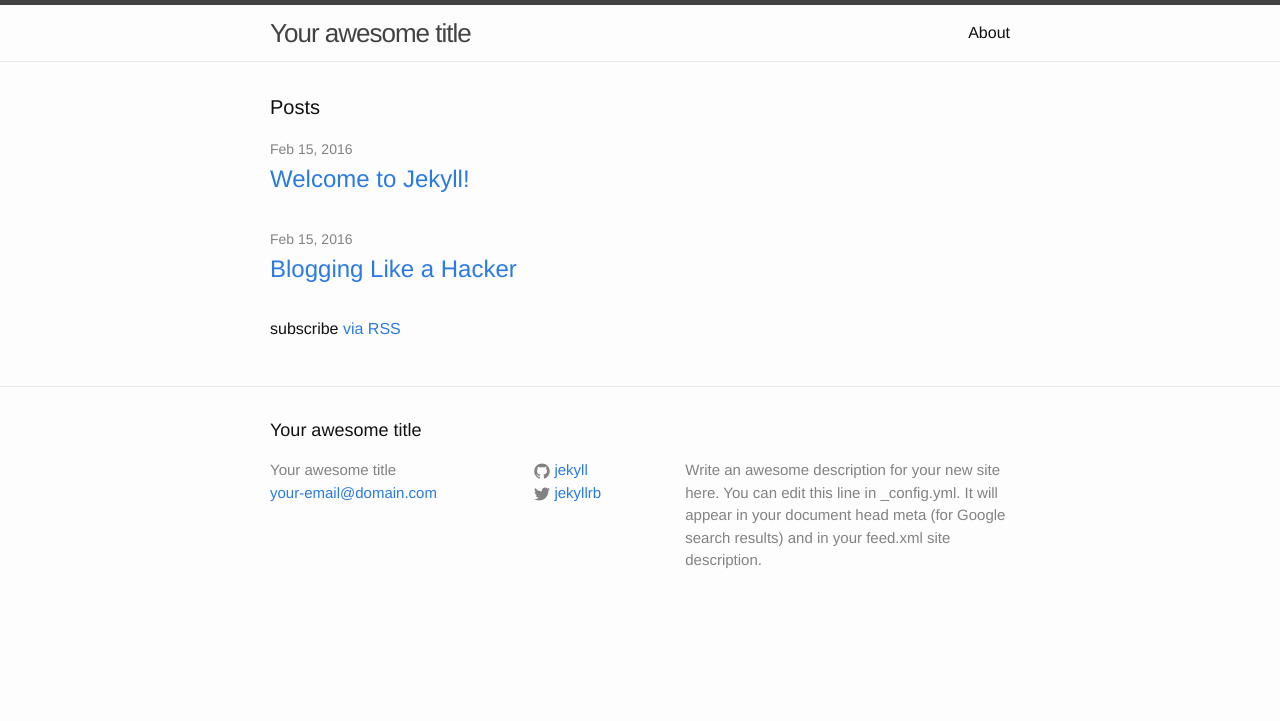
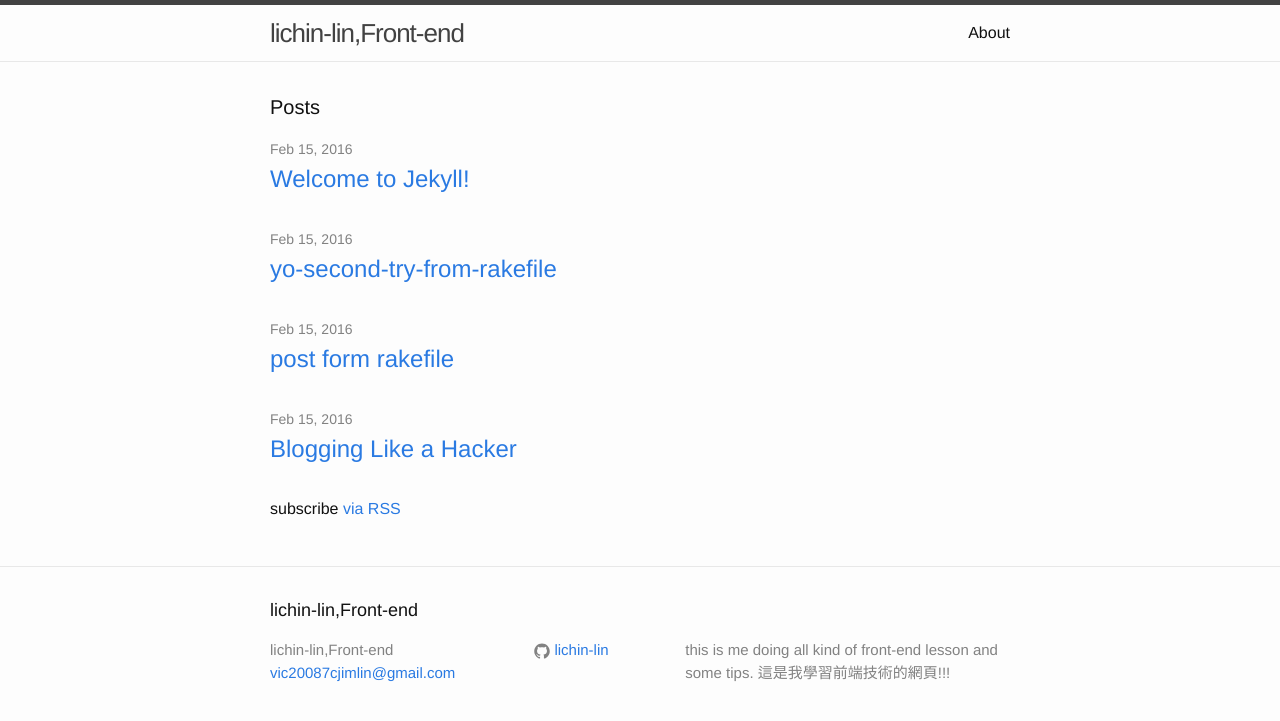
Before and after one commit to lichin-lin/lichin-lin.github.io, a Jekyll site: the page built from index.html, in a window 1280 px wide. Shown: the top 721 px of the page. Built offline with Jekyll 4.4.1, drawn with Linux system fonts in a browser that asks for light colours.

Commit message:
update rakefile

```diff
--- a/_config.yml
+++ b/_config.yml
@@ -6,16 +6,14 @@
 # 'jekyll serve'. If you change this file, please restart the server process.
 
 # Site settings
-title: Your awesome title
-email: your-email@domain.com
+title: lichin-lin,Front-end
+email: vic20087cjimlin@gmail.com
 description: > # this means to ignore newlines until "baseurl:"
-  Write an awesome description for your new site here. You can edit this
-  line in _config.yml. It will appear in your document head meta (for
-  Google search results) and in your feed.xml site description.
+  this is me doing all kind of front-end lesson and some tips.
+  這是我學習前端技術的網頁!!!
 baseurl: "" # the subpath of your site, e.g. /blog
 url: "http://yourdomain.com" # the base hostname & protocol for your site
-twitter_username: jekyllrb
-github_username:  jekyll
+github_username:  lichin-lin
 
 # Build settings
 markdown: kramdown
--- /dev/null
+++ b/_posts/2016-02-15-post-form-rakefile.markdown
@@ -0,0 +1,4 @@
+---
+layout: post
+title: post form rakefile
+---
--- /dev/null
+++ b/_posts/2016-02-15-yo-second-try-from-rakefile.markdown
@@ -0,0 +1,4 @@
+---
+layout: post
+title: yo-second-try-from-rakefile
+---
```
Also changed, not shown: 1 other file.
